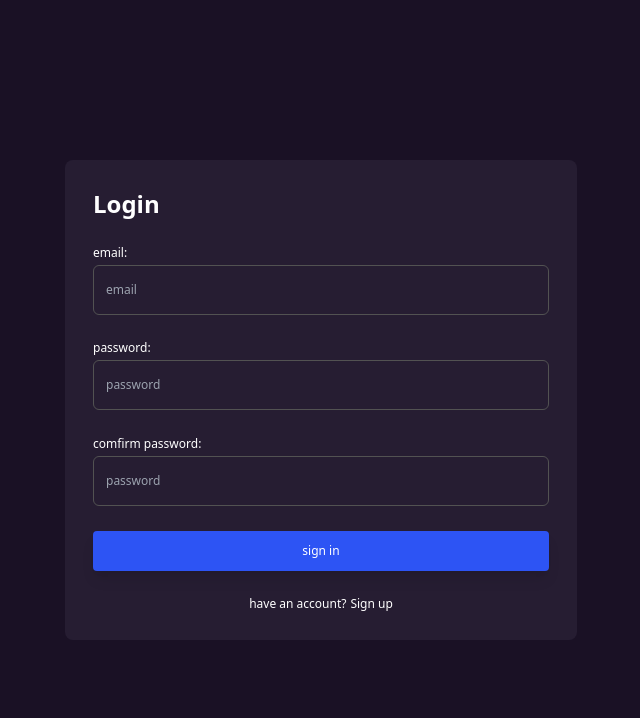
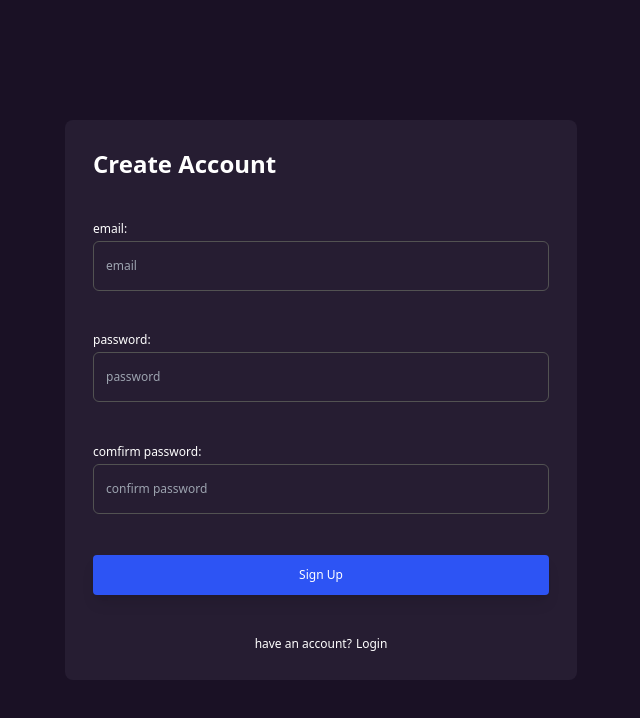
Before and after one commit to Stanley-enumahh/spaceX, a React (Vite) app: page / in a window 1280 px wide. Shown: the top 718 px of the page, without its empty margins (319-959 px from the left). Built offline with nearby package versions, Linux system fonts and the light colour scheme; no server answers.

Commit message:
first commit

```diff
--- a/src/pages/login.jsx
+++ b/src/pages/login.jsx
@@ -20,22 +20,13 @@ export function Login() {
     }
   };
 
-  const onGoogleSignIn = (e) => {
-    e.preventDefault();
-    if (!isSigningIn) {
-      setIsSigningIn(true);
-      doSignInWithGoogle().catch((err) => {
-        setIsSigningIn(false);
-      });
-    }
-  };
   return (
     <form
       onSubmit={handleSubmit}
       className="flex flex-col justify-center items-center h-screen w-full bg-[#1a1125]"
     >
       {userLoggedIn && <Navigate to={"/App"} replace={true} />}
-      <div className="flex-col flex text-white text-xs gap-5 justify-between rounded-lg p-7 h-[60%] w-[40%] bg-[#261d32]">
+      <div className="flex-col flex text-white text-xs gap-5 justify-start md:mt-0 mt-5 md:justify-between rounded-lg p-7 h-full md:h-[60%] w-full md:w-[40%] bg-[#261d32]">
         <h1 className=" text-2xl font-bold">Login</h1>
         <div className="flex flex-col gap-1">
           <label htmlFor="username">password:</label>{" "}
@@ -65,7 +56,7 @@ export function Login() {
           {isSigningIn ? "signing in..." : "sign in"}
         </button>
         <span className="flex flex-row gap-1 w-full justify-center">
-          <p>don't have an account?</p>
+          <p>Don't have an account?</p>
           <Link to="/">Sign up</Link>
         </span>
       </div>
--- a/src/pages/register.jsx
+++ b/src/pages/register.jsx
@@ -24,8 +24,8 @@ export function Register() {
       className="flex flex-col justify-center items-center h-screen w-full bg-[#1a1125]"
     >
       {userLoggedIn && <Navigate to={"/App"} replace={true} />}
-      <form className="flex-col flex text-white text-xs gap-5 justify-between rounded-lg p-7 h-[60%] w-[40%] bg-[#261d32]">
-        <h1 className=" text-2xl font-bold">Login</h1>
+      <form className="flex-col flex text-white text-xs gap-5 justify-start md:justify-between rounded-lg p-7 md:mt-0 mt-5 h-full md:h-[70%] w-full md:w-[40%] bg-[#261d32]">
+        <h1 className=" text-2xl font-bold">Create Account</h1>
         <div className="flex flex-col gap-1">
           <label htmlFor="username">email:</label>{" "}
           <input
@@ -52,18 +52,18 @@ export function Register() {
 
           <input
             type="password"
-            placeholder="password"
+            placeholder="confirm password"
             value={confirmPassword}
             onChange={(e) => setConfirmPassword(e.target.value)}
             className="bg-transparent border-neutral-600 border outline-none px-3 py-4 text-xs rounded-md"
           />
         </div>
         <button className="bg-[#2d54f4] w-full text-white py-3 rounded duration-150 transition-all shadow-lg">
-          sign in
+          Sign Up
         </button>
         <span className="flex flex-row gap-1 w-full justify-center">
           <p>have an account?</p>
-          <Link to="/">Sign up</Link>
+          <Link to="/Login">Login</Link>
         </span>
       </form>
     </div>
```
